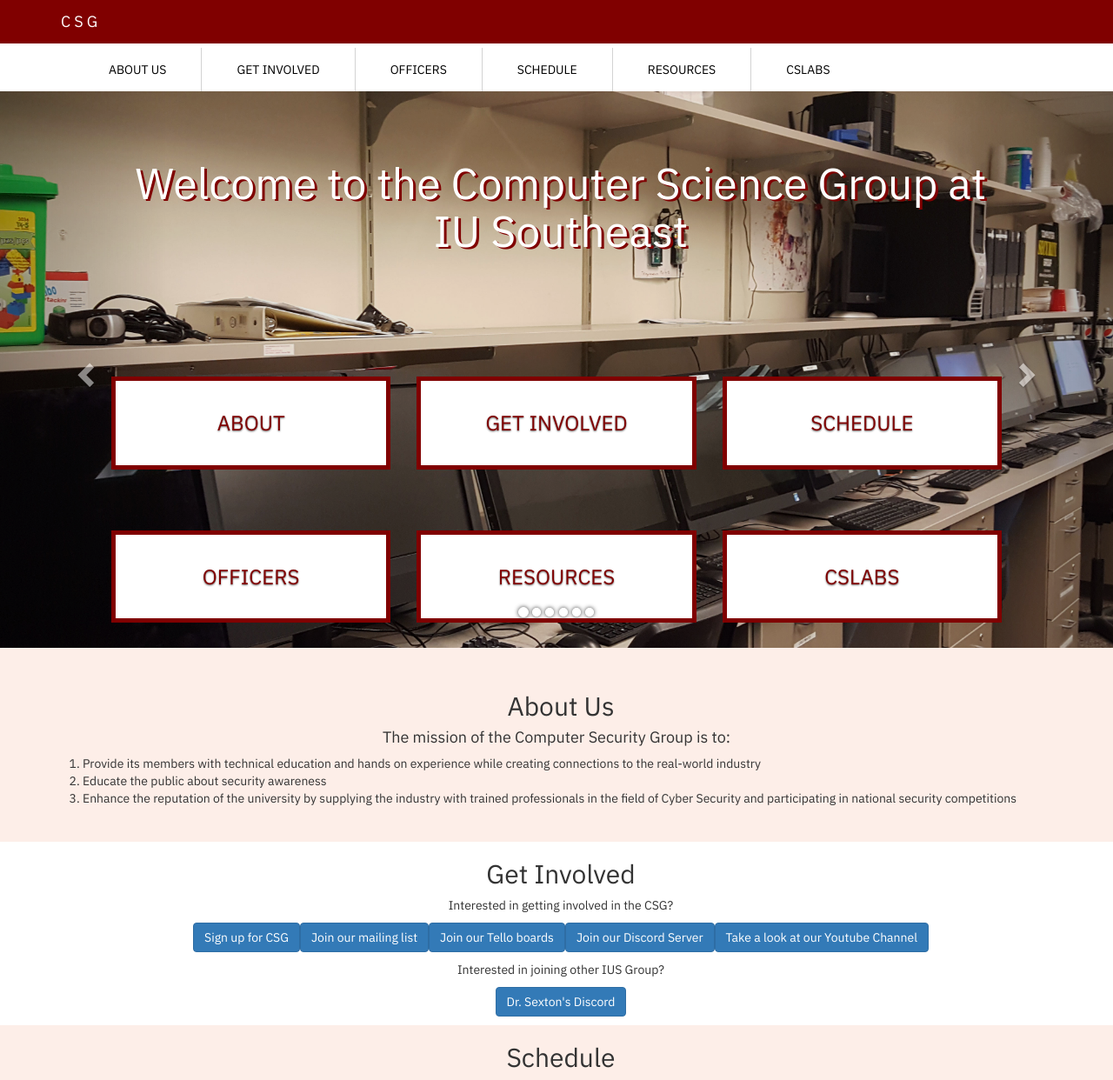
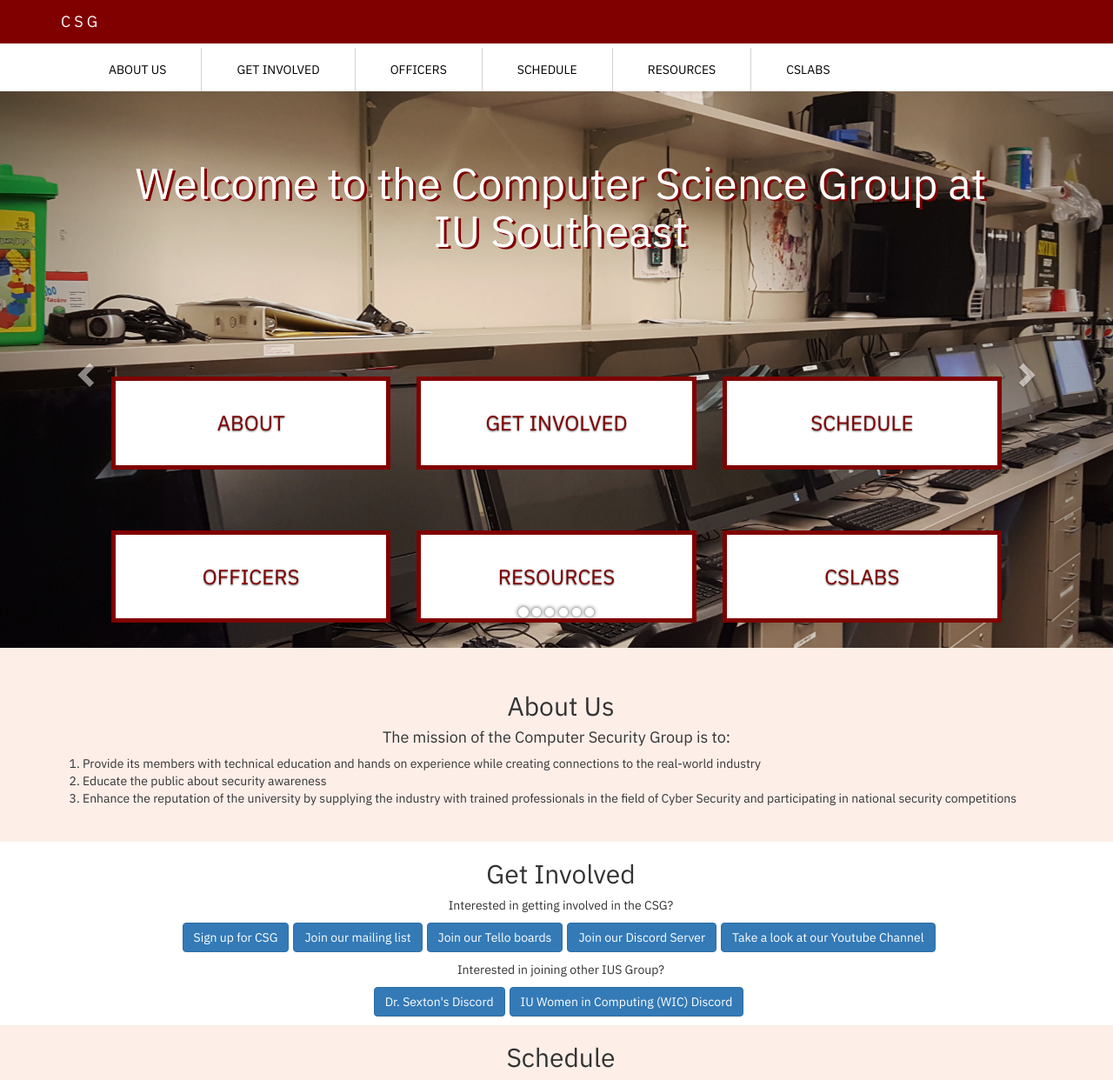
Before and after one commit to ius-csg/csghomepage, a Jekyll site: the page built from index.html, in a window 1280 px wide. Shown: the top 1242 px of the page at 87% size. Built offline with Jekyll 4.4.1, drawn with Linux system fonts in a browser that asks for light colours; grey boxes are pictures that could not be loaded.

Commit message:
Added WIC button

```diff
--- a/_includes/getinvolved.html
+++ b/_includes/getinvolved.html
@@ -15,11 +15,10 @@
             <div>
                 <p class="subtitle">Interested in joining other IUS Group?</p>
                 <p class="subtitle flexlabel">
-                    <a class="btn btn-primary" href="https://discord.gg/E2jQ3FHTJB">Dr. Sexton's Discord</a>
+                    <a class="btn btn-primary"  href="https://discord.gg/E2jQ3FHTJB">Dr. Sexton's Discord</a>
+                    <a class="btn btn-primary"  href="https://discord.gg/DuW7XacA">IU Women in Computing (WIC) Discord</a>
+                  <!--  <a class="btn btn-primary" href="https://discord.gg/MPWPxaE3QW">Esports Discord</a> -->
                 </p>
-                <!--<p class="subtitle flexlabel">
-                    <a class="btn btn-primary" href="https://discord.gg/MPWPxaE3QW">Esports Discord</a>
-                </p> -->
             </div>
         </section>
     </div>
--- a/style.css
+++ b/style.css
@@ -265,6 +265,10 @@ p {
   margin-left: 10px;
 }
 
+.btn-primary {
+  margin-right: 5px;
+}
+
 @media (max-width: 1200px) {
   .nav li a {
     margin-right: 15px;
```
